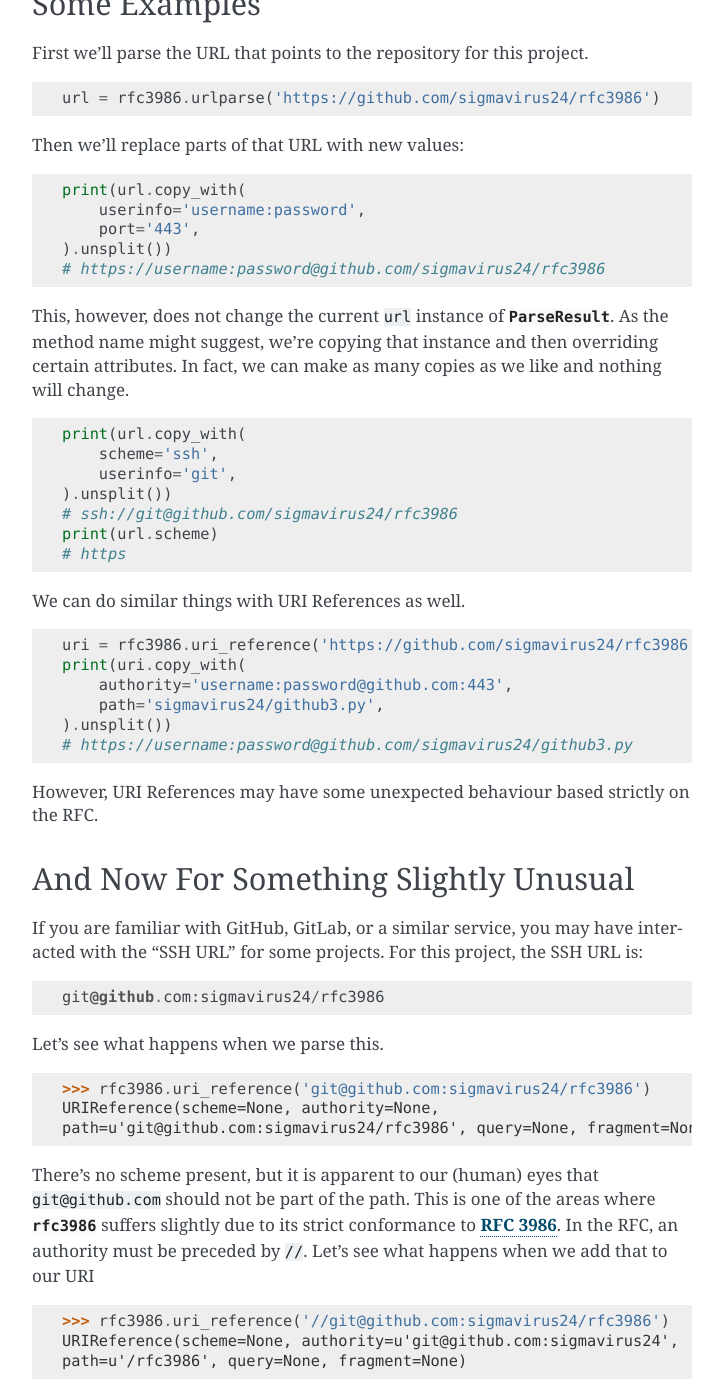
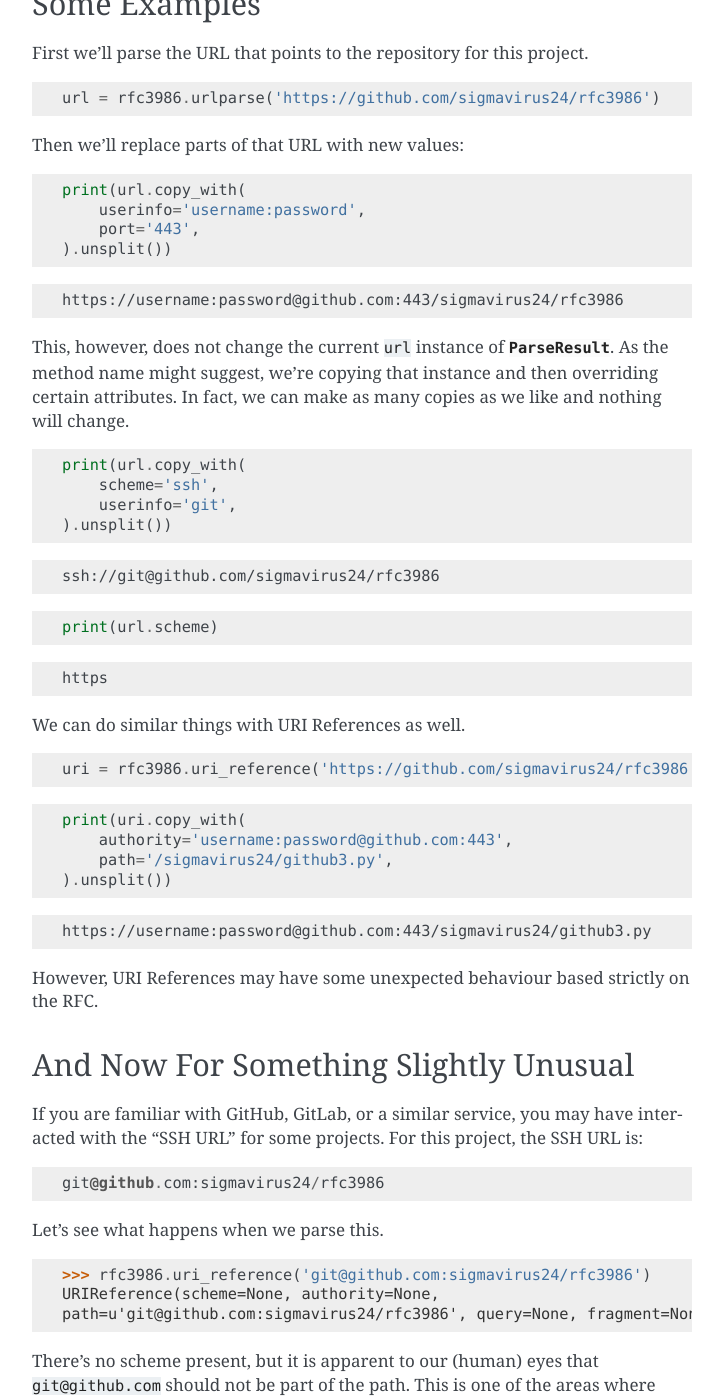
Before and after one commit to python-hyper/rfc3986, a Sphinx documentation site: the page built from docs/source/user/parsing.rst, in a window 1280 px wide and 1400 px high, scrolled down 462 px. Shown: the whole window, without its empty margins (388-1111 px from the left). Built offline with Sphinx 7.4.7, drawn with Linux system fonts in a browser that asks for light colours; pages that are not in the unit, such as notebooks, are missing from menus; some of the changed lines change nothing that is shown.

Commit message:
Convert to using doctest directives
We use and enable sphinx.ext.doctest so let's actually run our example
code and ensure they work.

```diff
--- a/docs/source/user/parsing.rst
+++ b/docs/source/user/parsing.rst
@@ -24,6 +24,12 @@ Some Examples
 
 First we'll parse the URL that points to the repository for this project.
 
+.. testsetup:: *
+
+    import rfc3986
+    url = rfc3986.urlparse('https://github.com/sigmavirus24/rfc3986')
+    uri = rfc3986.uri_reference('https://github.com/sigmavirus24/rfc3986')
+
 .. code-block:: python
 
     url = rfc3986.urlparse('https://github.com/sigmavirus24/rfc3986')
@@ -31,39 +37,57 @@ First we'll parse the URL that points to the repository for this project.
 
 Then we'll replace parts of that URL with new values:
 
-.. code-block:: python
+.. testcode:: ex0
 
     print(url.copy_with(
         userinfo='username:password',
         port='443',
     ).unsplit())
-    # https://username:password@github.com/sigmavirus24/rfc3986
+
+.. testoutput:: ex0
+
+    https://username:password@github.com:443/sigmavirus24/rfc3986
 
 This, however, does not change the current ``url`` instance of
 :class:`~rfc3986.parseresult.ParseResult`. As the method name might suggest,
 we're copying that instance and then overriding certain attributes.
 In fact, we can make as many copies as we like and nothing will change.
 
-.. code-block:: python
+.. testcode:: ex1
 
     print(url.copy_with(
         scheme='ssh',
         userinfo='git',
     ).unsplit())
-    # ssh://git@github.com/sigmavirus24/rfc3986
+
+.. testoutput:: ex1
+
+    ssh://git@github.com/sigmavirus24/rfc3986
+
+.. testcode:: ex1
+
     print(url.scheme)
-    # https
+
+.. testoutput:: ex1
+
+    https
 
 We can do similar things with URI References as well.
 
 .. code-block:: python
 
     uri = rfc3986.uri_reference('https://github.com/sigmavirus24/rfc3986')
+
+.. testcode:: ex2
+
     print(uri.copy_with(
         authority='username:password@github.com:443',
-        path='sigmavirus24/github3.py',
+        path='/sigmavirus24/github3.py',
     ).unsplit())
-    # https://username:password@github.com/sigmavirus24/github3.py
+
+.. testoutput:: ex2
+
+    https://username:password@github.com:443/sigmavirus24/github3.py
 
 However, URI References may have some unexpected behaviour based strictly on
 the RFC.
```
Also changed, not shown: 1 other file.
